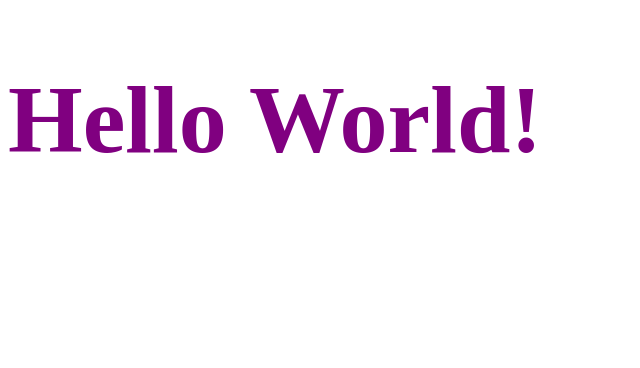
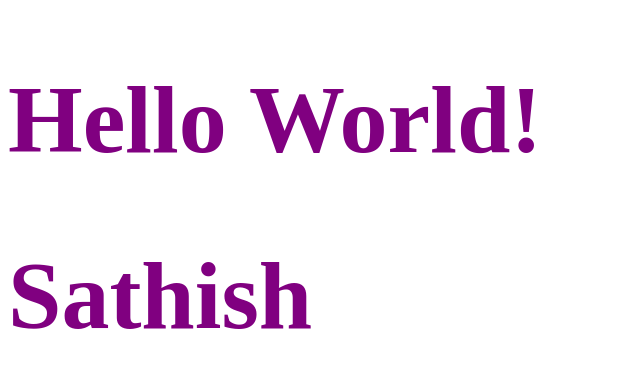
Before and after one commit to githubscientist/fsdcweeb59, a plain HTML site: page index.html in a window 1280 px wide. Shown: the whole page, without its empty margins (0-640 px from the left). Drawn offline with Linux system fonts and the light colour scheme.

Commit message:
tag selector

```diff
--- a/index.html
+++ b/index.html
@@ -8,6 +8,8 @@
 
     <body>
         <h1>Hello World!</h1>
+
+        <h1>Sathish</h1>
     </body>
 
 </html>
```
Also changed, not shown: readme.md.
